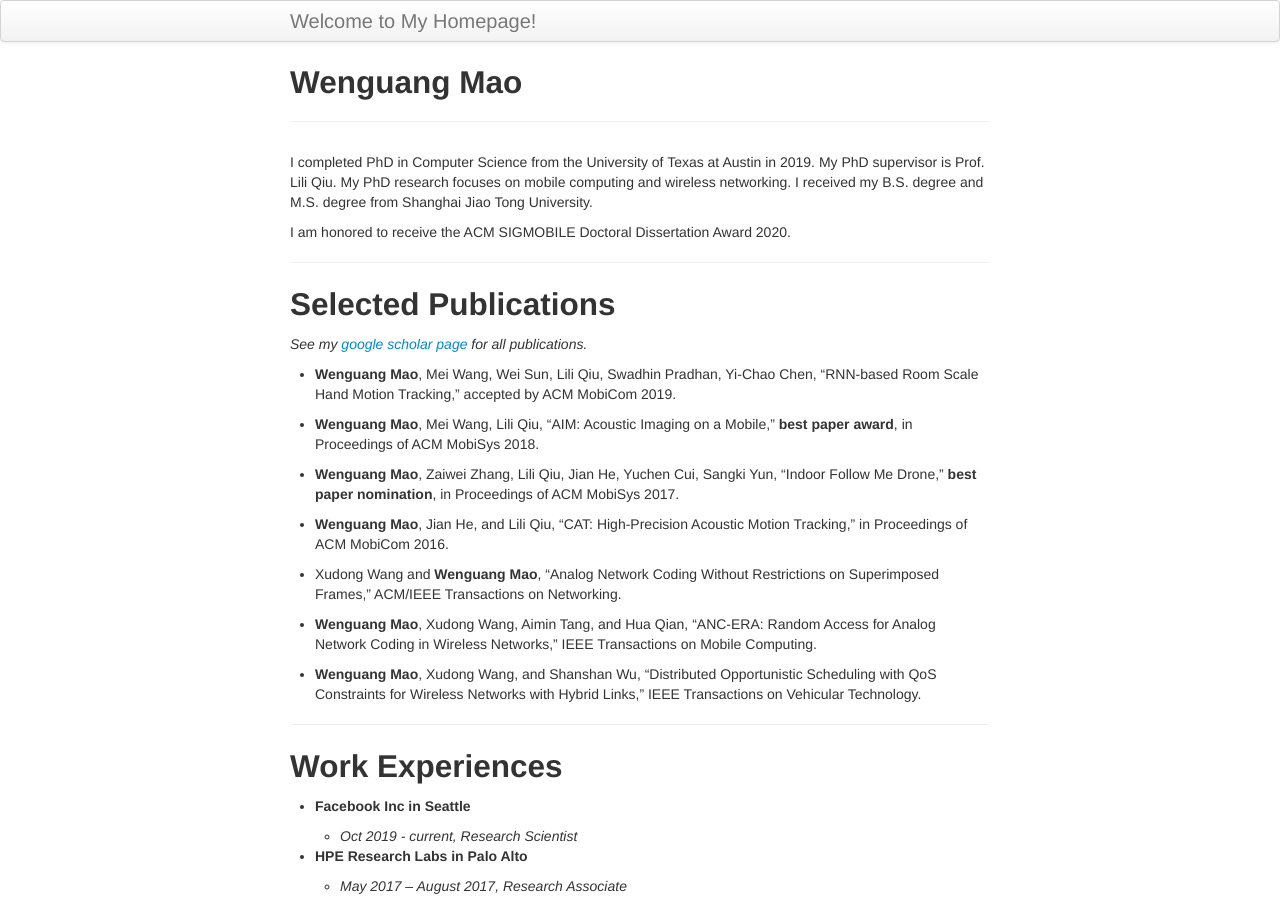
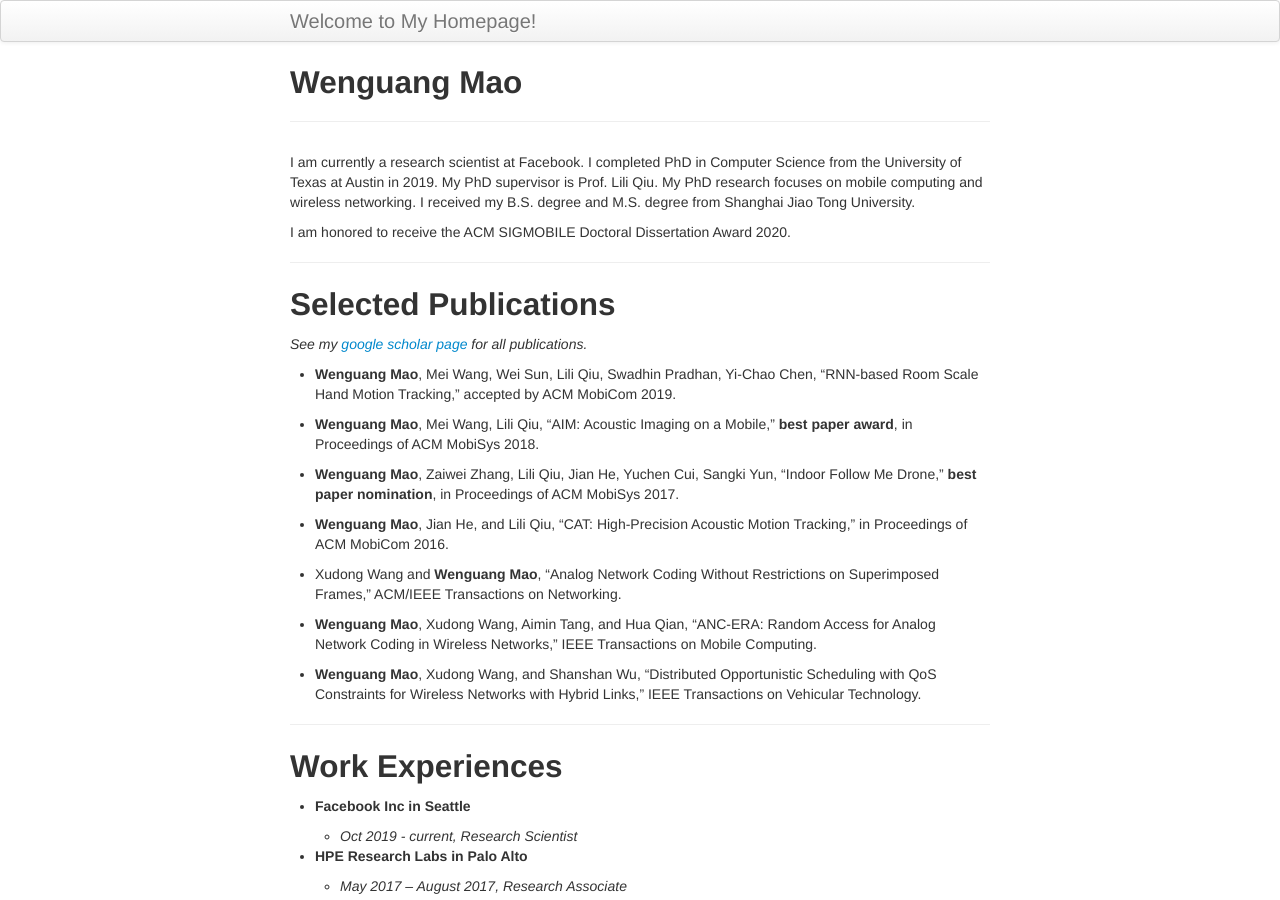
Before and after one commit to wmao533/wmao533.github.io, a Jekyll site: the page built from index.md, in a window 1280 px wide and 900 px high. Built offline with Jekyll 4.4.1, drawn with Linux system fonts in a browser that asks for light colours.

Commit message:
Update index.md

```diff
--- a/index.md
+++ b/index.md
@@ -3,7 +3,7 @@ layout: page
 title: Wenguang Mao
 ---
 
-I completed PhD in Computer Science from the University of Texas at Austin in 2019. My PhD supervisor is Prof. Lili Qiu. My PhD research focuses on mobile computing and wireless networking. I received my B.S. degree and M.S. degree from Shanghai Jiao Tong University.
+I am currently a research scientist at Facebook. I completed PhD in Computer Science from the University of Texas at Austin in 2019. My PhD supervisor is Prof. Lili Qiu. My PhD research focuses on mobile computing and wireless networking. I received my B.S. degree and M.S. degree from Shanghai Jiao Tong University.
 
 I am honored to receive the ACM SIGMOBILE Doctoral Dissertation Award 2020.
 
```
